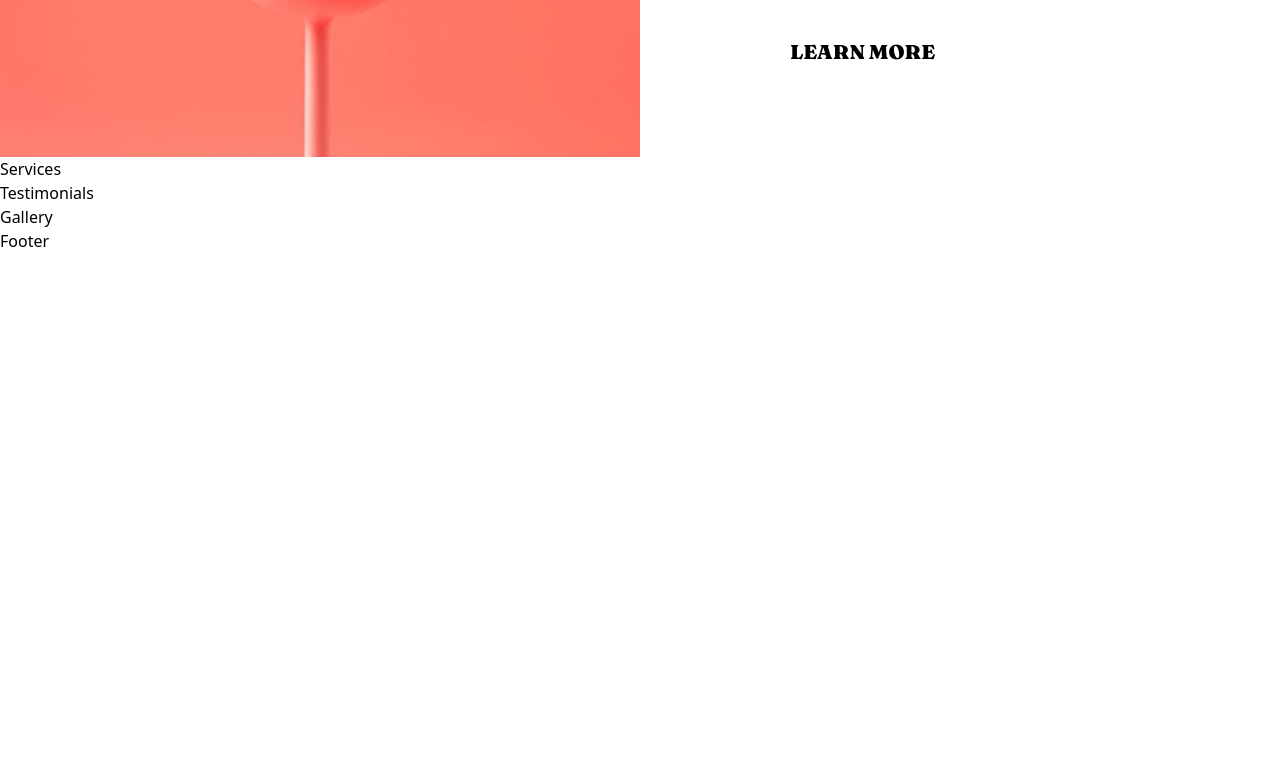
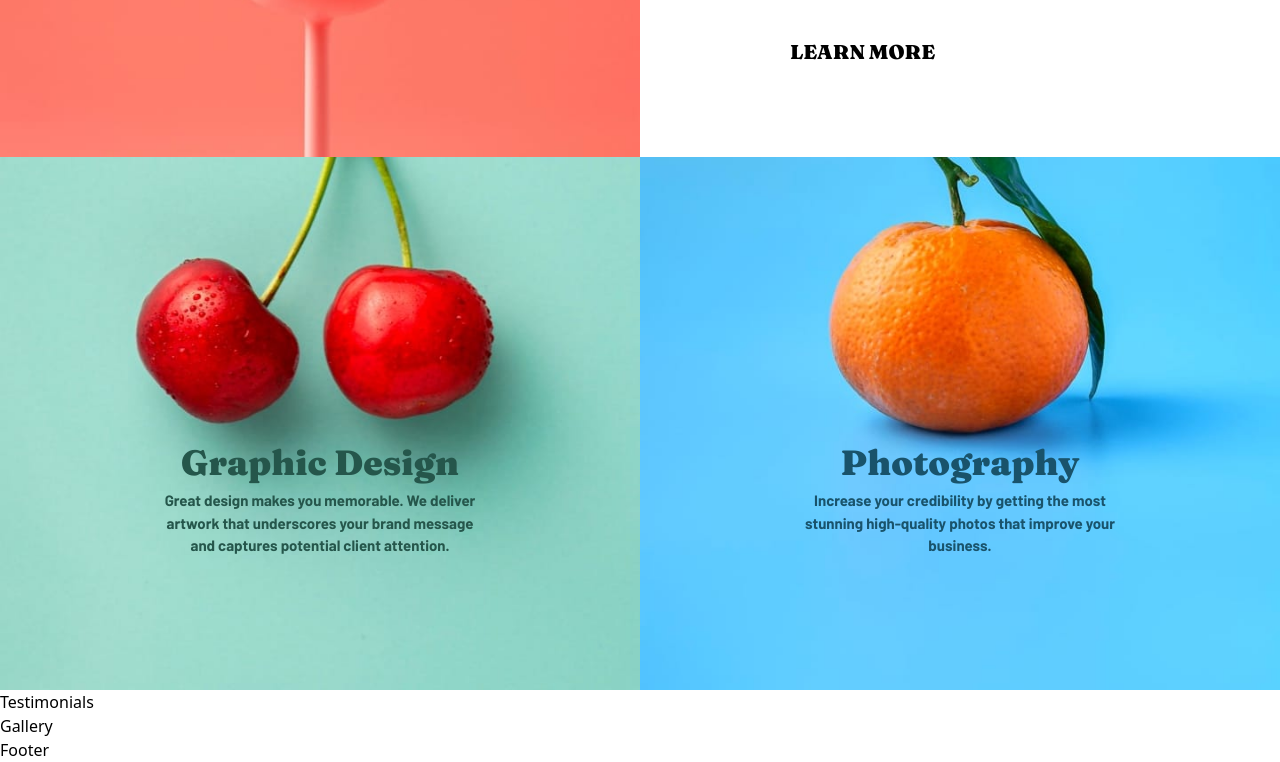
Before and after one commit to Mut1s0/sunnyside-agency-landing-page, a React (Vite) app: page / in a window 1280 px wide. Shown: the part 1710-2472 px from the top of the page. Before the commit the page ends 1963 px from the top, so only its background shows below. Built offline with nearby package versions, Linux system fonts and the light colour scheme; the HTML template or start-up script is replaced by a standard one.

Commit message:
Added services component

```diff
--- a/src/components/Services.jsx
+++ b/src/components/Services.jsx
@@ -1,7 +1,31 @@
+import { desktopGraphicDesign, mobileGraphicDesign, desktopPhotography, mobilePhotography } from "../images";
 
 function Services() {
     return(
-        <h1>Services</h1>
+        <section>
+            <div className="grid grid-rows-2 sm:grid-rows-1 sm:grid-cols-2">
+                <article className="relative">
+                    <picture>
+                        <source media="(min-width: 768px)" srcSet={desktopGraphicDesign} />
+                        <img src={mobileGraphicDesign} alt="Graphic Design" className="w-full" />
+                    </picture>
+                    <div className="absolute bottom-[25%] left-[25%] text-center w-[50%]">
+                        <h1 className="font-fraunces font-blackFraunces text-darkDesaturatedCyan text-[35px]">Graphic Design</h1>
+                        <p className="font-barlow font-semiBoldBarlow text-darkDesaturatedCyan text-[15px]">Great design makes you memorable. We deliver artwork that underscores your brand message and captures potential client attention.</p>
+                    </div>
+                </article>
+                <article className="relative">
+                    <picture>
+                        <source media="(min-width: 768px)" srcSet={desktopPhotography} />
+                        <img src={mobilePhotography} alt="Graphic Design" className="w-full" />
+                    </picture>
+                    <div className="absolute bottom-[25%] left-[25%] text-center w-[50%]">
+                        <h1 className="font-fraunces font-blackFraunces text-darkBlue text-[35px]">Photography</h1>
+                        <p className="font-barlow font-semiBoldBarlow text-darkBlue text-[15px]">Increase your credibility by getting the most stunning high-quality photos that improve your business.</p>
+                    </div>
+                </article>
+            </div>
+        </section>
     )
 }
 
--- /dev/null
+++ b/src/constants/index.js
@@ -0,0 +1,25 @@
+import { emily, jennie, thomas } from "../images"
+
+export const testimonials = [
+    {
+        id: "testimony-1",
+        icon: emily,
+        testimony: "We put our trust in Sunnyside and they delivered, making sure our needs were met and deadlines were always hit.",
+        name: "Emily R.",
+        position: "Marketing Director"
+    },
+    {
+        id: "testimony-2",
+        icon: thomas,
+        testimony: "Sunnyside enthusiasm coupled with their keen interest in our brands success made it a satisfying and enjoyable experience",
+        name: "Thomas S.",
+        position: "Chief Operating Officer"
+    },
+    {
+        id: "testimony-3",
+        icon: jennie,
+        testimony: "Incredible end result! Our sales increased over 400% when we worked with Sunnyside. Highly recommended!",
+        name: "Jennie F.",
+        position: "Business Owner"
+    },
+]
```
